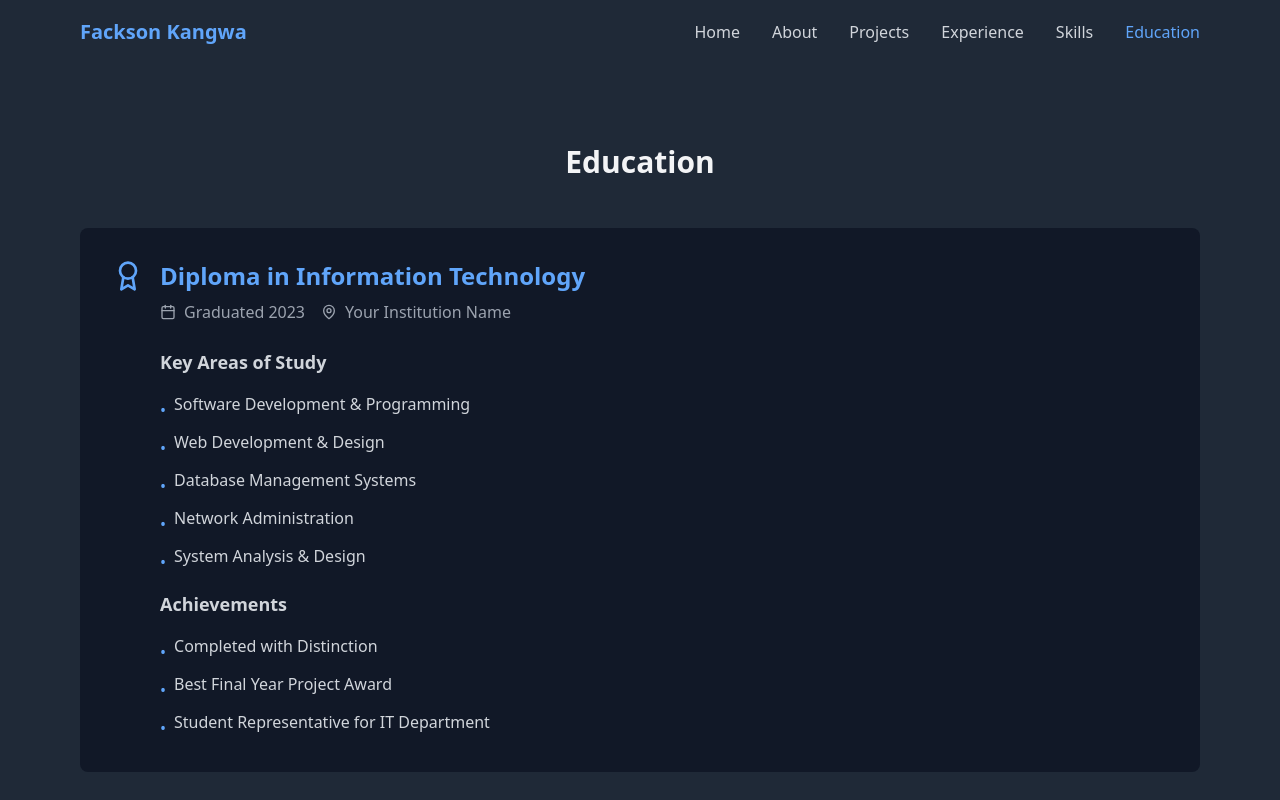
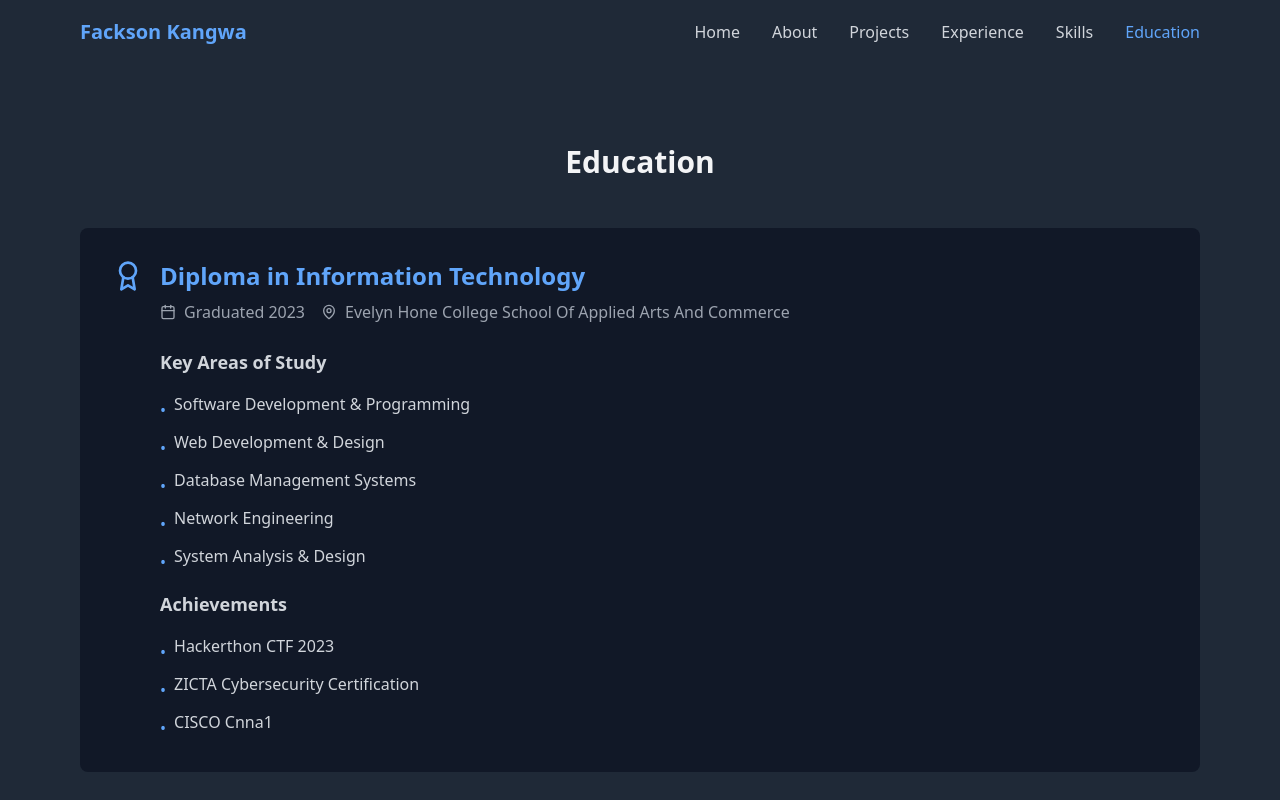
Before and after one commit to Kangwajr/Portfolio, a React (Vite) app: page /education in a window 1280 px wide. Shown: the top 800 px of the page. Built offline with nearby package versions, Linux system fonts and the light colour scheme.

Commit message:
Update Education.tsx

```diff
--- a/src/pages/Education.tsx
+++ b/src/pages/Education.tsx
@@ -17,7 +17,7 @@ export default function Education() {
                 </div>
                 <div className="flex items-center gap-2">
                   <MapPin size={16} />
-                  <span>Your Institution Name</span>
+                  <span>Evelyn Hone College School Of Applied Arts And Commerce</span>
                 </div>
               </div>
               <div className="mt-6 space-y-4 text-gray-300">
@@ -37,7 +37,7 @@ export default function Education() {
                   </li>
                   <li className="flex items-start gap-2">
                     <span className="text-blue-400 mt-1.5">•</span>
-                    <span>Network Administration</span>
+                    <span>Network Engineering</span>
                   </li>
                   <li className="flex items-start gap-2">
                     <span className="text-blue-400 mt-1.5">•</span>
@@ -49,15 +49,15 @@ export default function Education() {
                 <ul className="space-y-2">
                   <li className="flex items-start gap-2">
                     <span className="text-blue-400 mt-1.5">•</span>
-                    <span>Completed with Distinction</span>
+                    <span>Hackerthon CTF 2023</span>
                   </li>
                   <li className="flex items-start gap-2">
                     <span className="text-blue-400 mt-1.5">•</span>
-                    <span>Best Final Year Project Award</span>
+                    <span>ZICTA Cybersecurity Certification</span>
                   </li>
                   <li className="flex items-start gap-2">
                     <span className="text-blue-400 mt-1.5">•</span>
-                    <span>Student Representative for IT Department</span>
+                    <span>CISCO Cnna1</span>
                   </li>
                 </ul>
               </div>
```
